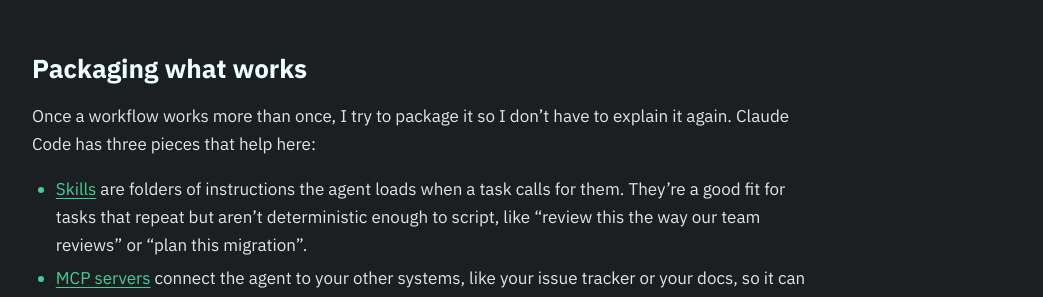
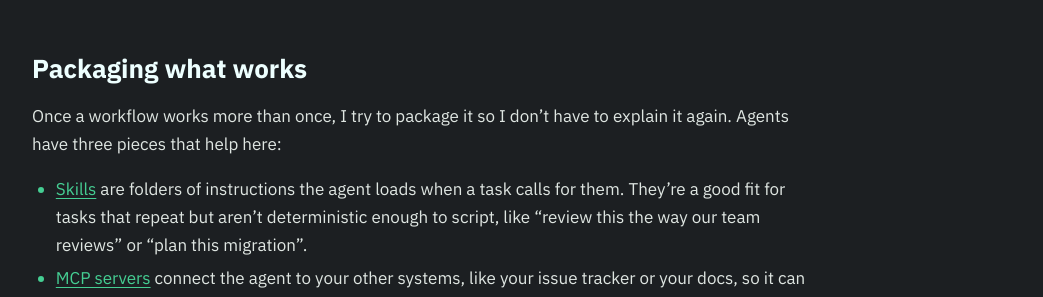
Before and after one commit to JoshWein/blog, a Jekyll site: the page built from _posts/2026-11-21-multi-agent-workflows.md, in a window 1280 px wide and 900 px high, scrolled down 7738 px. Shown: the part 155-452 px from the top of the window, without its empty margins (116-1159 px from the left). Built offline with Jekyll 4.4.1, drawn with Linux system fonts in a browser that asks for light colours; comment, search, counter and statistics services are not loaded.

Commit message:
Generalize the packaging intro
Co-Authored-By: Claude Opus 5.5 <noreply@anthropic.com>
Claude-Session: https://claude.ai/code/session_01HtAirmGQyAcmjJao62wzYe

```diff
--- a/_posts/2026-11-21-multi-agent-workflows.md
+++ b/_posts/2026-11-21-multi-agent-workflows.md
@@ -233,7 +233,7 @@ Most of the time you still want the agent to use its judgment. The deterministic
 
 ## Packaging what works
 
-Once a workflow works more than once, I try to package it so I don't have to explain it again. Claude Code has three pieces that help here:
+Once a workflow works more than once, I try to package it so I don't have to explain it again. Agents have three pieces that help here:
 
 * [Skills](https://code.claude.com/docs/en/skills) are folders of instructions the agent loads when a task calls for them. They're a good fit for tasks that repeat but aren't deterministic enough to script, like "review this the way our team reviews" or "plan this migration".
 * [MCP servers](https://modelcontextprotocol.io/introduction) connect the agent to your other systems, like your issue tracker or your docs, so it can look things up instead of asking you.
```
